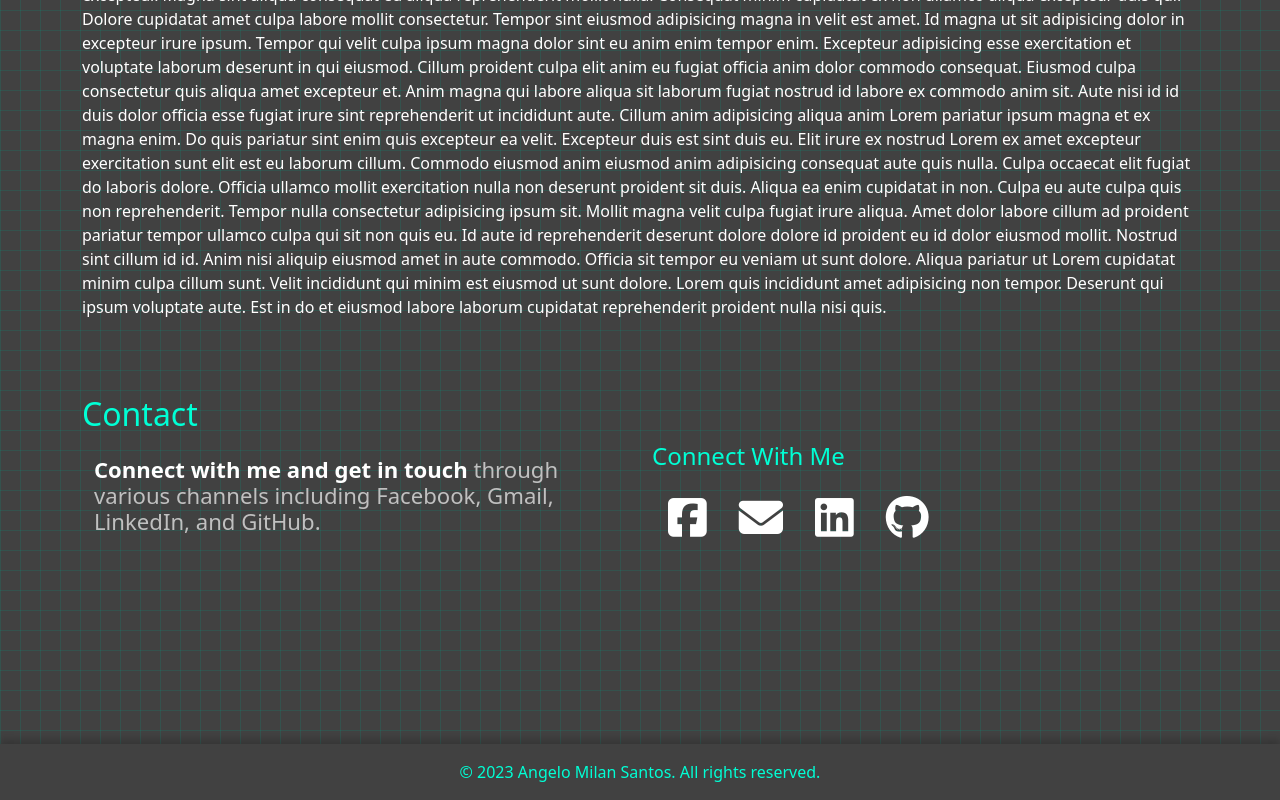
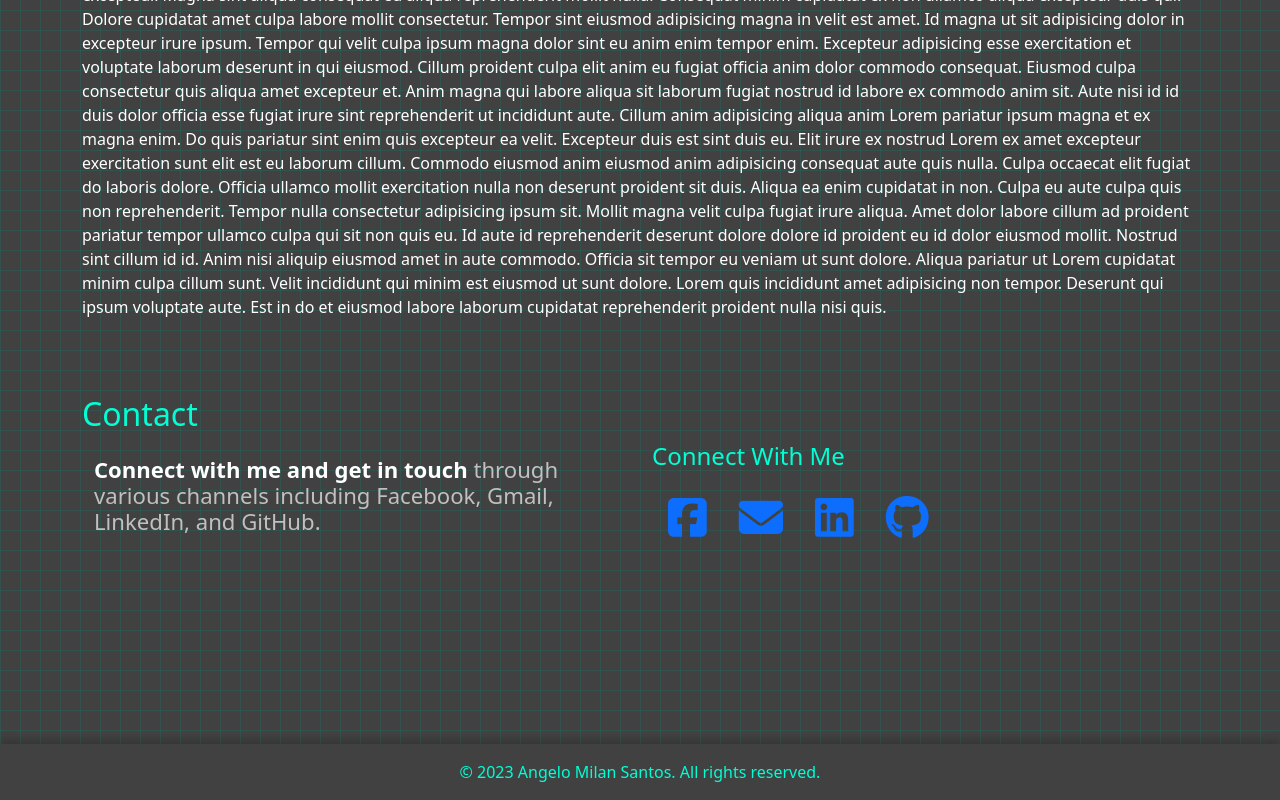
Before and after one commit to Gelo000/portfolio-app, an Angular app: page / in a window 1280 px wide. Shown: the part 2250-3050 px from the top of the page. Built offline with nearby package versions, Linux system fonts and the light colour scheme.

Commit message:
Update Contact Component

```diff
--- a/src/app/contact/contact.component.html
+++ b/src/app/contact/contact.component.html
@@ -14,28 +14,27 @@
           <ul class="list-unstyled d-flex">
             <li class="custom-text-color-grey custom-description-larger-text m-3">
               <a href="https://www.facebook.com/angelomilan29" target="_blank">
-                  <i class="fab fa-facebook-square fa-2x text-white"></i>
+                <i class="fab fa-facebook-square fa-2x"></i>
               </a>
             </li>
             <li class="custom-text-color-grey custom-description-larger-text m-3">
               <a href="mailto:angelomilansantos29@gmail.com">
-                  <i class="fas fa-envelope fa-2x text-white"></i>
+                <i class="fas fa-envelope fa-2x"></i>
               </a>
             </li>
             <li class="custom-text-color-grey custom-description-larger-text m-3">
               <a href="https://www.linkedin.com/in/angelo-milan-santos-07a2a226a" target="_blank">
-                  <i class="fab fa-linkedin fa-2x text-white"></i>
+                <i class="fab fa-linkedin fa-2x"></i>
               </a>
             </li>
             <li class="custom-text-color-grey custom-description-larger-text m-3">
               <a href="https://github.com/Gelo000" target="_blank">
-                  <i class="fab fa-github fa-2x text-white"></i>
+                <i class="fab fa-github fa-2x"></i>
               </a>
             </li>
           </ul>
         </div>
       </div>
-
     </div>
   </div>
 </div>
```
Lines whose indentation alone changed are shown as unchanged.
